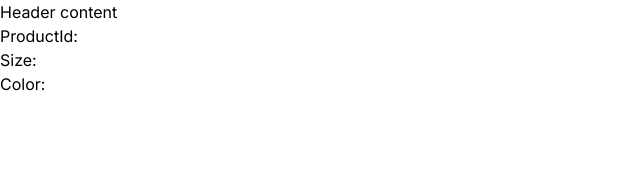
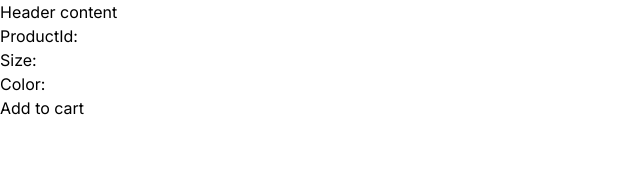
Before and after one commit to bzenky/ignite-masterclasses, a Next.js app in the folder next13-fundamentals/: page /catalog/product in a window 1280 px wide. Shown: the top 186 px of the page, without its empty margins (0-640 px from the left). Built offline with nearby package versions, Linux system fonts and the light colour scheme.

Commit message:
react server components

```diff
--- a/next13-fundamentals/src/app/catalog/product/[...data]/page.tsx
+++ b/next13-fundamentals/src/app/catalog/product/[...data]/page.tsx
@@ -1,17 +1,33 @@
+'use client'
+
 interface ProductProps {
   params: {
     data: string[]
   }
 }
 
+// Server Components => don't use JavaScript on client side
+// Client Components => interactivity / send and use JavaScript on client side
+
+// Even being a client component, the component still being created by node server and not by react traditional way
+// hydration - pure html -> html with js
+
 export default function Product({ params }: ProductProps) {
   const [productId, size, color] = params.data
+
+  function addToCart() {
+    console.log('Done')
+  }
 
   return (
     <div>
       <p>ProductId: {productId}</p>
       <p>Size: {size}</p>
       <p>Color: {color}</p>
+
+      <button type="button" onClick={addToCart}>
+        Add to cart
+      </button>
     </div>
   )
 }
```
